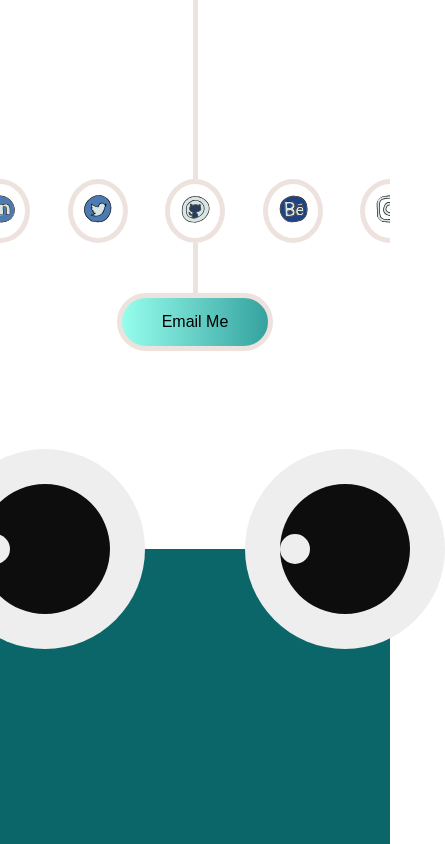
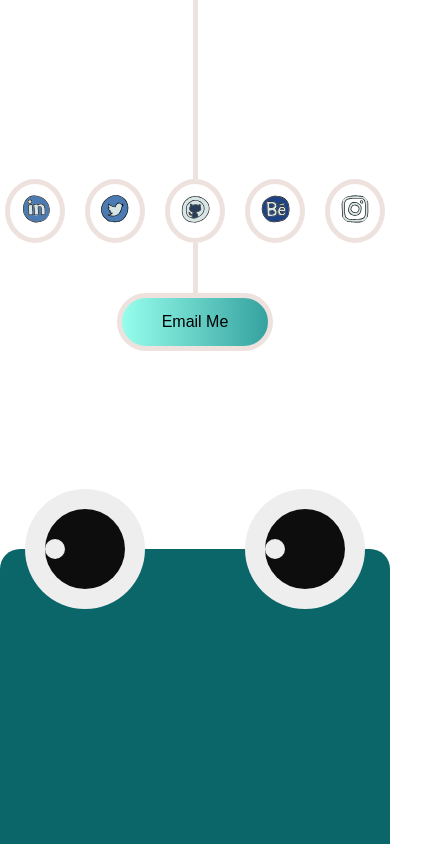
Before and after one commit to MaybeTarun/portfolio, a React (Create React App) app: page / in a window 390 px wide. Shown: the part 6744-7588 px from the top of the page, 445 px wide, since content can reach past the window. Built offline with nearby package versions, Linux system fonts and the light colour scheme; a web font is replaced by a local one.

Commit message:
fixed responsiveness

```diff
--- a/src/components/Footer.css
+++ b/src/components/Footer.css
@@ -54,3 +54,24 @@
     background-color: #eeeeee;
     border-radius: 50%;
 }
+
+@media screen and (max-width: 860px) {
+    .eye {
+        width: 120px;
+        height: 120px;
+    }
+
+    .eyeball {
+        width: 80px;
+        height: 80px;
+    }
+
+    .eyeline {
+        height: 20px;
+    }
+
+    .eyeball2 {
+        width: 20px;
+        height: 20px;
+    }
+}
--- a/src/components/Preloader.css
+++ b/src/components/Preloader.css
@@ -2,7 +2,7 @@
 
 .preloader {
     height: 100vh;
-    width: 100%;
+    width: 100vw;
     background: radial-gradient(ellipse at bottom, #1b2735 0%, #090a0f 100%);
     color: #fff;
     position: fixed;
--- a/src/components/Socials.css
+++ b/src/components/Socials.css
@@ -28,7 +28,7 @@
 
 @media screen and (max-width: 860px) {
     .socialbox {
-        width: 450px;
+        width: 380px;
         height: fit-content;
     }
     .social img {
```
